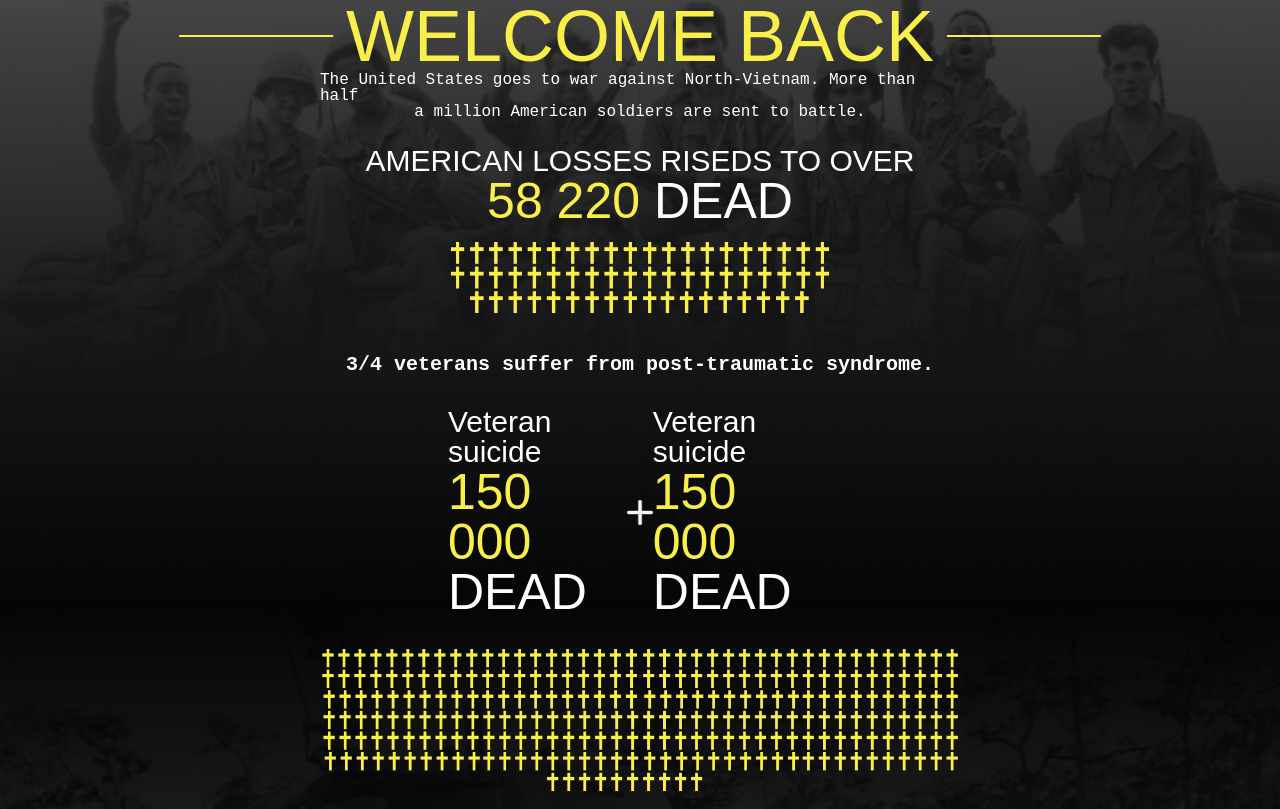
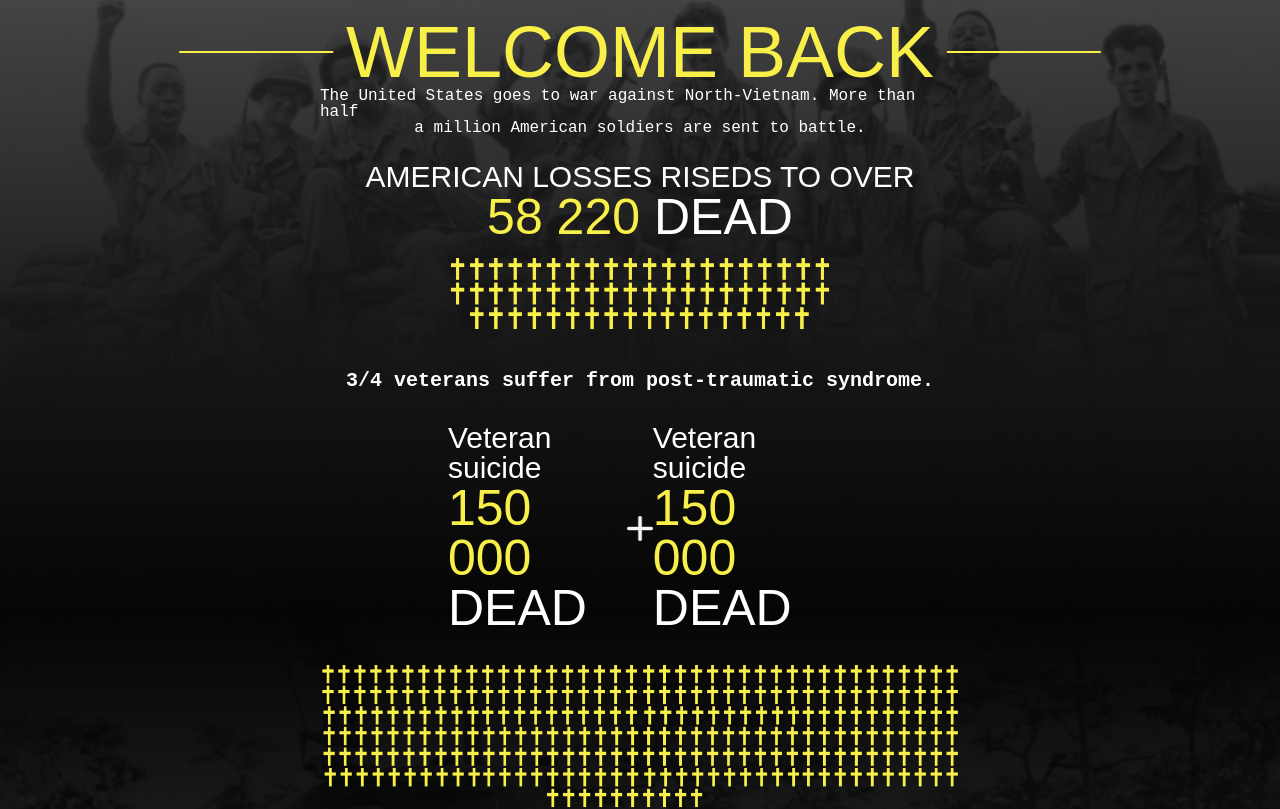
Before and after one commit to HuguesRomain/Welcome-Back, a React (Create React App) app: page /introduction in a window 1280 px wide. Shown: the top 809 px of the page. Built offline with nearby package versions, Linux system fonts and the light colour scheme; a web font is replaced by a local one.

Commit message:
animation

```diff
--- a/src/styles/IntroductionStyle/Title.scss
+++ b/src/styles/IntroductionStyle/Title.scss
@@ -7,6 +7,7 @@
   color: #F8EF48;
   font-family: 'Headliner No. 45', sans-serif;
   font-size: 4.5em;
+  margin-top: 2vh;
 
   &::after {
     width: 25vw;
```
